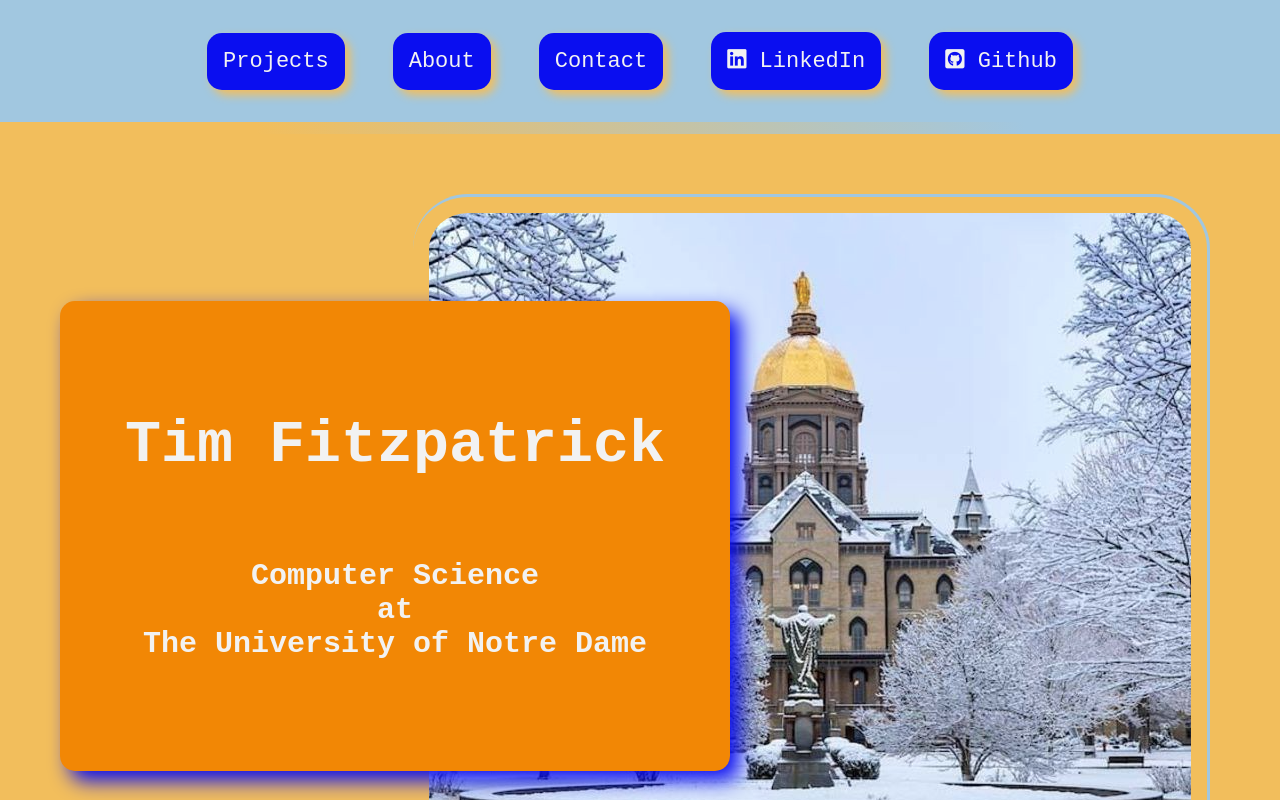
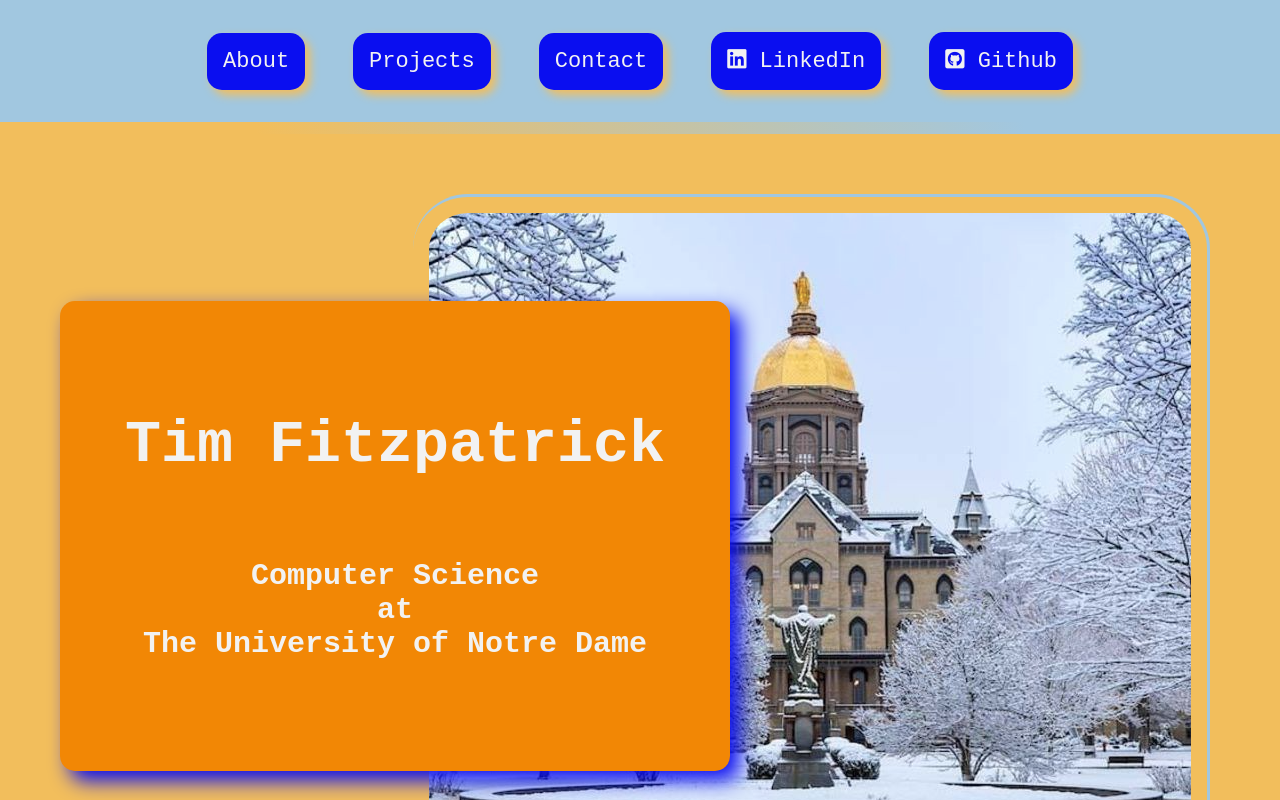
Before and after one commit to tfitzpatrick0/MyWebsite, a React (Create React App) app: page / in a window 1280 px wide. Shown: the top 800 px of the page. Built offline with nearby package versions, Linux system fonts and the light colour scheme.

Commit message:
switched up navbar

```diff
--- a/src/components/Navbar/index.jsx
+++ b/src/components/Navbar/index.jsx
@@ -8,13 +8,13 @@ function Navbar() {
     <nav css={{ backgroundColor: colors.skyBlue }}>
       <ul>
         <li css={{ backgroundColor: colors.blue }}>
-          <Link href="#projects" primary={colors.white} hover={colors.orange}>
-            Projects
+          <Link href="#about" primary={colors.white} hover={colors.orange}>
+            About
           </Link>
         </li>
         <li css={{ backgroundColor: colors.blue }}>
-          <Link href="#about" primary={colors.white} hover={colors.orange}>
-            About
+          <Link href="#projects" primary={colors.white} hover={colors.orange}>
+            Projects
           </Link>
         </li>
         <li css={{ backgroundColor: colors.blue }}>
```
